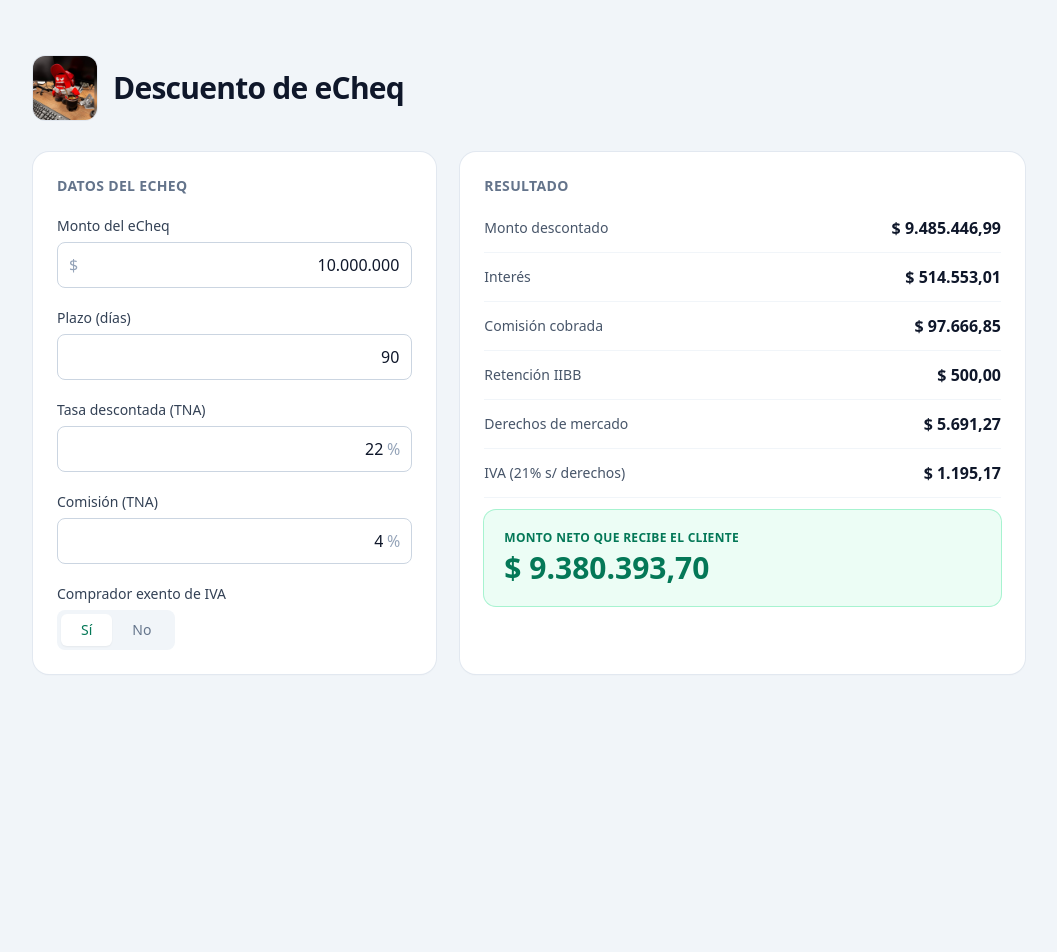
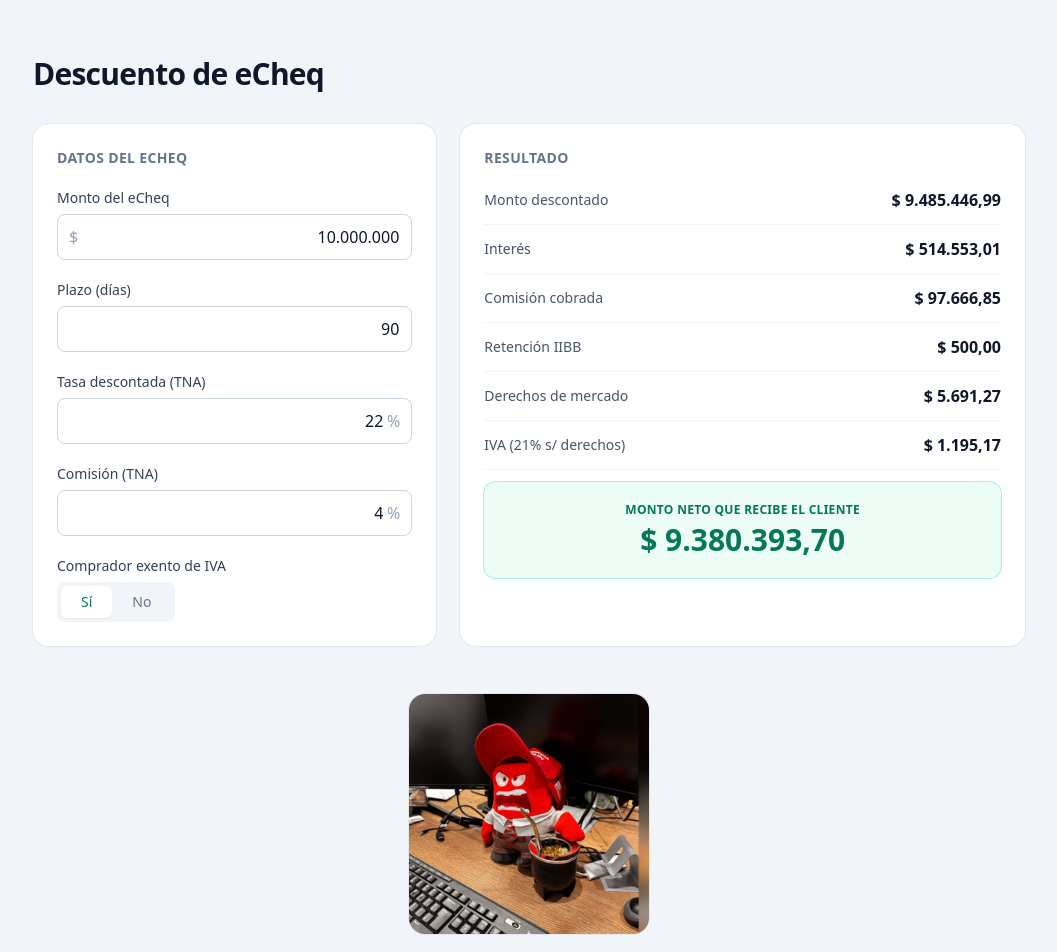
Before and after one commit to Mcastro1497/cheques, a Next.js app: page / in a window 1280 px wide. Shown: the top 952 px of the page, without its empty margins (111-1168 px from the left). Before the commit the page ends 800 px from the top, so only its background shows below. Built offline with nearby package versions, Linux system fonts and the light colour scheme.

Commit message:
ui: centrar monto neto y mover mascota grande al pie de la página

```diff
--- a/app/page.tsx
+++ b/app/page.tsx
@@ -4,21 +4,24 @@ import Calculator from "@/components/Calculator";
 export default function Home() {
   return (
     <main className="mx-auto max-w-5xl px-4 py-10 sm:py-14">
-      <header className="mb-8 flex items-center gap-4">
-        <Image
-          src="/mascota.jpeg"
-          alt="Mascota"
-          width={64}
-          height={64}
-          className="h-16 w-16 shrink-0 rounded-xl object-cover ring-1 ring-slate-200"
-          priority
-        />
+      <header className="mb-8">
         <h1 className="text-2xl font-bold tracking-tight text-slate-900 sm:text-3xl">
           Descuento de eCheq
         </h1>
       </header>
 
       <Calculator />
+
+      <div className="mt-12 flex justify-center">
+        <Image
+          src="/mascota.jpeg"
+          alt="Mascota"
+          width={240}
+          height={240}
+          className="h-60 w-60 rounded-2xl object-cover ring-1 ring-slate-200"
+          priority
+        />
+      </div>
     </main>
   );
 }
--- a/components/Calculator.tsx
+++ b/components/Calculator.tsx
@@ -147,7 +147,7 @@ export default function Calculator() {
               value={formatARS(result.ivaDdmm)}
             />
 
-            <div className="mt-5 rounded-xl bg-emerald-50 p-5 ring-1 ring-emerald-200">
+            <div className="mt-5 rounded-xl bg-emerald-50 p-5 text-center ring-1 ring-emerald-200">
               <p className="text-xs font-semibold uppercase tracking-wide text-emerald-700">
                 Monto neto que recibe el cliente
               </p>
```
